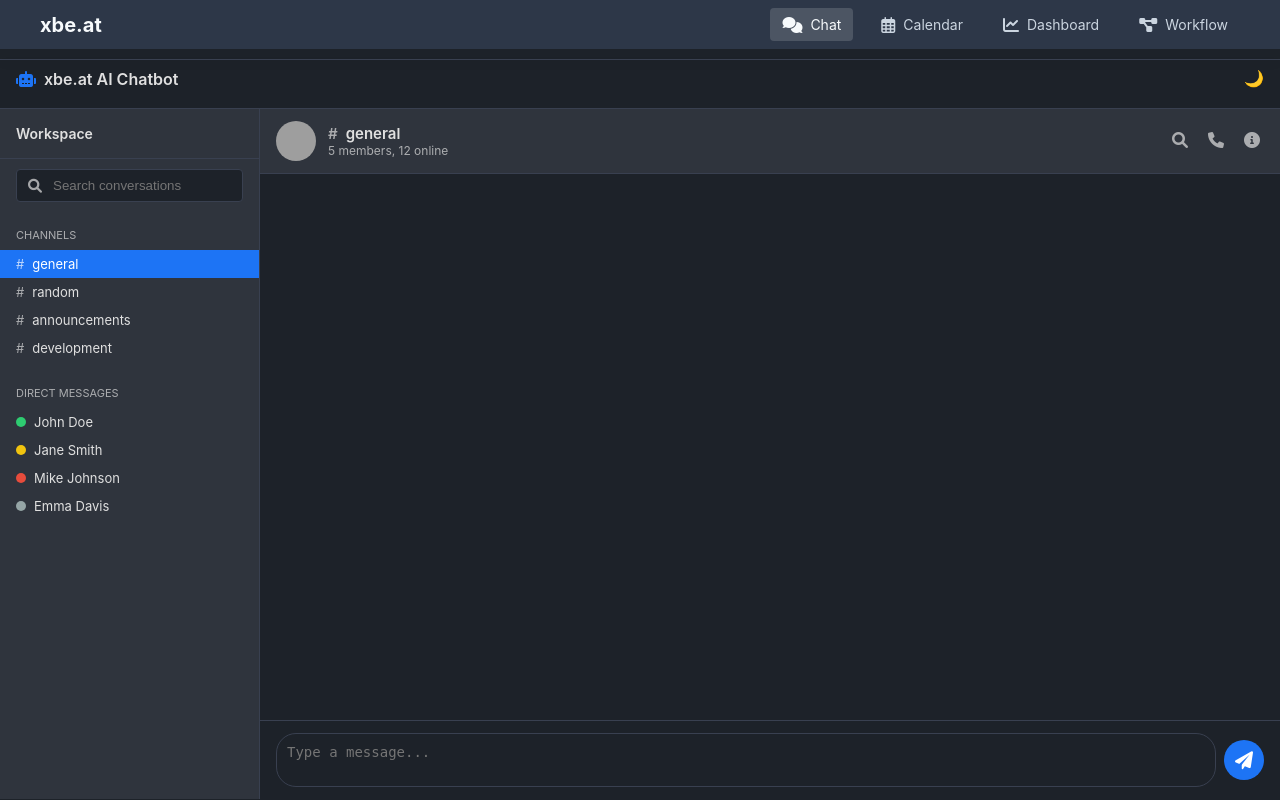
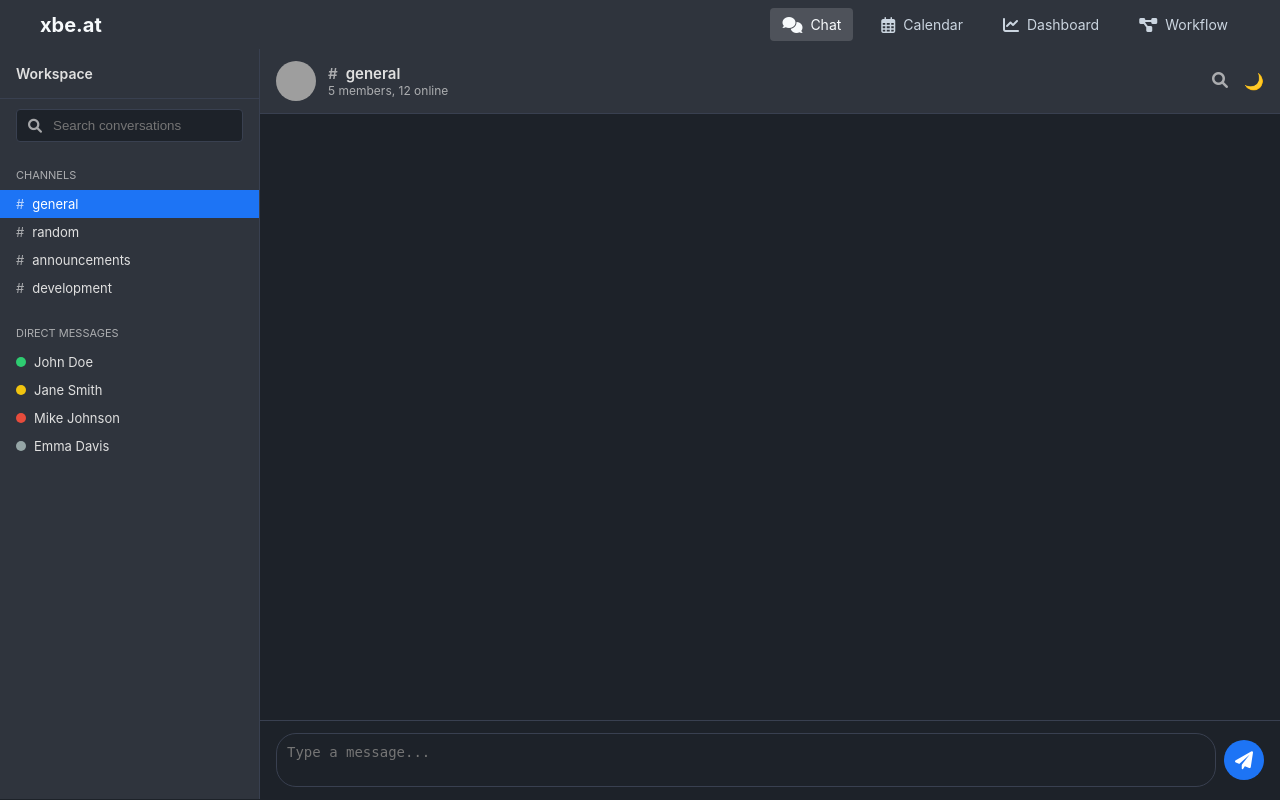
Before and after one commit to AndreaGrazia2/chat, a Flask app: page /chat/ in a window 1280 px wide. Run offline with Flask 3, Linux system fonts and the light colour scheme; parts of the project's set-up code (start-up, migrations or seed data) failed here and were passed over; some libraries are stand-ins or nearby versions; grey boxes are pictures that could not be loaded.

Commit message:
style: adjust UI colors and remove redundant header in chat
Update color variables and remove the header section in the chat template to improve consistency and streamline the UI. Changes include adjusting light and dark theme colors, updating sidebar and navbar styles, and removing the redundant header in the chat template.

```diff
--- a/chat/static/css/base.css
+++ b/chat/static/css/base.css
@@ -4,9 +4,9 @@
 
 /* Variabili di colore e tema */
 :root {
-	--bg-light: #ffffff;
+	--bg-light: #f5f5f5;
 	--bg-dark: #1d2229;
-	--sidebar-light: #f3f3f3;
+	--sidebar-light: #ebebeb;
 	--sidebar-dark: #2f343d;
 	--text-light: #333333;
 	--text-dark: #e0e0e0;
@@ -83,7 +83,7 @@ body {
 .app-container {
     display: grid;
     grid-template-columns: 260px 1fr;
-    grid-template-rows: 60px 1fr;
+    grid-template-rows: 0px 1fr;
     height: calc(100vh - 50px); /* Sottraiamo l'altezza della navbar */
     width: 100vw;
     overflow: hidden;
@@ -99,7 +99,7 @@ body {
 	align-items: center;
 	justify-content: space-between;
 	padding: 0 16px;
-	background-color: var(--bg-main);
+	background-color: var(--bg-sidebar);
 	z-index: 10;
 }
 
--- a/chat/static/css/utilities.css
+++ b/chat/static/css/utilities.css
@@ -196,7 +196,6 @@
 	background-color: var(--bg-main);
 	max-height: 50vh;
 	overflow-y: auto;
-	border-bottom: 1px solid var(--border-color);
 	z-index: 25;
 	transform: translateY(-100%);
 	transition: transform 0.3s ease;
--- a/chat/templates/chat.html
+++ b/chat/templates/chat.html
@@ -23,23 +23,6 @@
 <body class="dark-theme">
 	{% include 'navbar.html' %}
 	<div class="app-container">
-		<header class="header">
-			<div class="header-left">
-				<button class="mobile-menu-button" id="mobileSidebarToggle">
-					☰
-				</button>
-				<span class="header-title">
-					<i class="fas fa-robot"></i>
-					xbe.at AI Chatbot
-				</span>
-			</div>
-			<div class="header-actions">
-				<button class="theme-toggle tooltip" id="themeToggleBtn" data-tooltip="Toggle theme">
-					🌙
-				</button>
-			</div>
-		</header>
-
 		<!-- Telegram-style search panel -->
 		<div class="search-panel" id="searchPanel">
 			<i class="fas fa-search search-panel-icon"></i>
@@ -132,11 +115,11 @@
 					<button class="action-button tooltip" id="searchBtn" data-tooltip="Search">
 						<i class="fas fa-search"></i>
 					</button>
-					<button class="action-button tooltip" data-tooltip="Call">
-						<i class="fas fa-phone"></i>
+					<button class="theme-toggle tooltip" id="themeToggleBtn" data-tooltip="Toggle theme">
+						🌙
 					</button>
-					<button class="action-button tooltip" data-tooltip="Info">
-						<i class="fas fa-info-circle"></i>
+					<button class="mobile-menu-button" id="mobileSidebarToggle">
+						☰
 					</button>
 				</div>
 			</div>
--- a/common/static/css/navbar.css
+++ b/common/static/css/navbar.css
@@ -1,6 +1,6 @@
 .app-navbar {
-    background-color: var(--bg-secondary, #2d3748);
-    color: var(--text-primary, #f7fafc);
+    background-color: #2f343d;
+    color: #f7fafc;
     padding: 0.5rem 1rem;
     box-shadow: 0 2px 4px rgba(0, 0, 0, 0.1);
     z-index: 1000;
@@ -28,7 +28,7 @@
     display: flex;
     align-items: center;
     gap: 0.5rem;
-    color: var(--text-secondary, #cbd5e0);
+    color: #cbd5e0;
     text-decoration: none;
     padding: 0.5rem 0.75rem;
     border-radius: 0.25rem;
@@ -36,12 +36,12 @@
 }
 
 .navbar-link:hover {
-    color: var(--text-primary, #f7fafc);
+    color: #f7fafc;
     background-color: rgba(255, 255, 255, 0.1);
 }
 
 .navbar-link.active {
-    color: var(--text-primary, #f7fafc);
+    color: #f7fafc;
     background-color: rgba(255, 255, 255, 0.15);
 }
 
--- a/dashboard/static/js/charts.js
+++ b/dashboard/static/js/charts.js
@@ -121,7 +121,7 @@ export function updateChartTheme(darkMode, charts) {
 	// Usa i grafici passati dal dashboard.js invece di window.dashboardCharts
 	if (!charts) return;
 
-	const textColor = darkMode ? '#f5f5f5' : '#333';
+	const textColor = darkMode ? '#e0e0e0' : '#333333';
 	const gridColor = darkMode ? 'rgba(255, 255, 255, 0.1)' : 'rgba(0, 0, 0, 0.1)';
 
 	// Aggiorna le opzioni per tutti i grafici
```
Also changed, not shown: cal/static/css/base.css (+7 -7 lines), dashboard/static/css/dashboard.css (+8 -8 lines).
